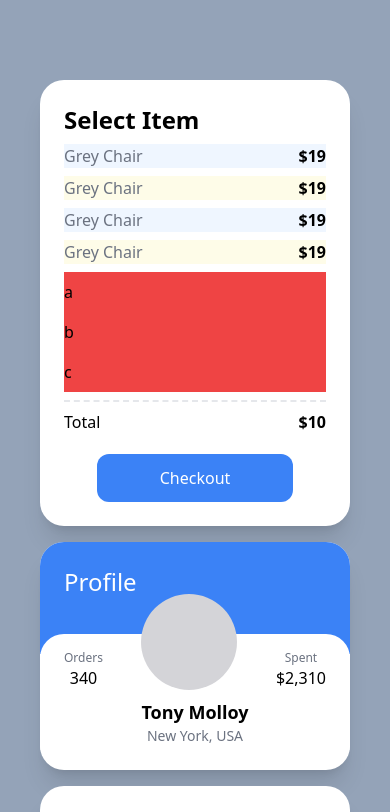
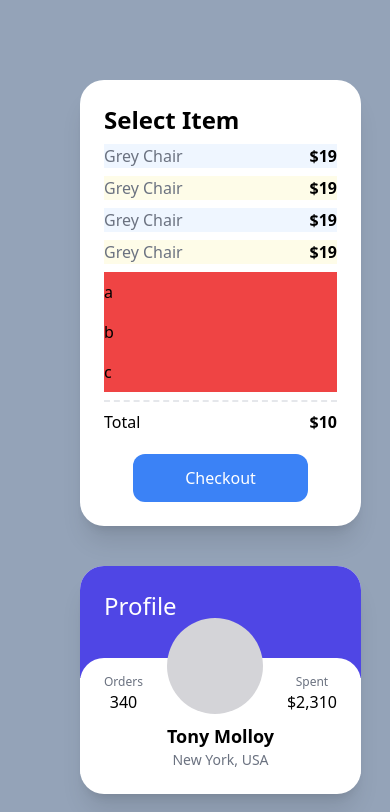
Before and after one commit to ysjkof/nmd-carrot-market, a Next.js app: page / in a window 390 px wide. Shown: the top 812 px of the page. Built offline with nearby package versions, Linux system fonts and the light colour scheme.

Commit message:
#4.9 & #4.10 Responsive Modifiers

```diff
--- a/pages/index.tsx
+++ b/pages/index.tsx
@@ -2,9 +2,9 @@
 
 const Home: NextPage = () => {
   return (
-    <div className="bg-slate-400 py-20 px-10 grid gap-4">
+    <div className="bg-slate-400 xl:place-content-center py-20 px-20 grid gap-10 lg:grid-cols-2 xl:grid-cols-3 min-h-screen">
       {/* box 1 */}
-      <div className="bg-white p-6 rounded-3xl shadow-xl">
+      <div className="bg-white  flex flex-col justify-between p-6 rounded-3xl shadow-xl">
         <span className="font-semibold text-2xl">Select Item</span>
         <ul>
           {[1, 2, 3, 4].map((i) => (
@@ -40,7 +40,7 @@
       </div>
       {/* box2 */}
       <div className="bg-white rounded-3xl shadow-xl overflow-hidden">
-        <div className="bg-blue-500 p-6 pb-14">
+        <div className="portrait:bg-indigo-600 landscape:bg-teal-500 p-6 pb-14 xl:pb-40">
           <span className="text-white text-2xl">Profile</span>
         </div>
         <div className="rounded-t-3xl p-6 bg-white relative -top-5">
@@ -62,7 +62,7 @@
         </div>
       </div>
       {/* box 3 */}
-      <div className="bg-white p-6 rounded-3xl shadow-xl">
+      <div className="bg-white p-6 rounded-3xl shadow-xl lg:col-span-2 xl:col-span-1">
         <div className="flex mb-5 justify-between items-center">
           <span>⬅️</span>
           <div className="space-x-3">
```
